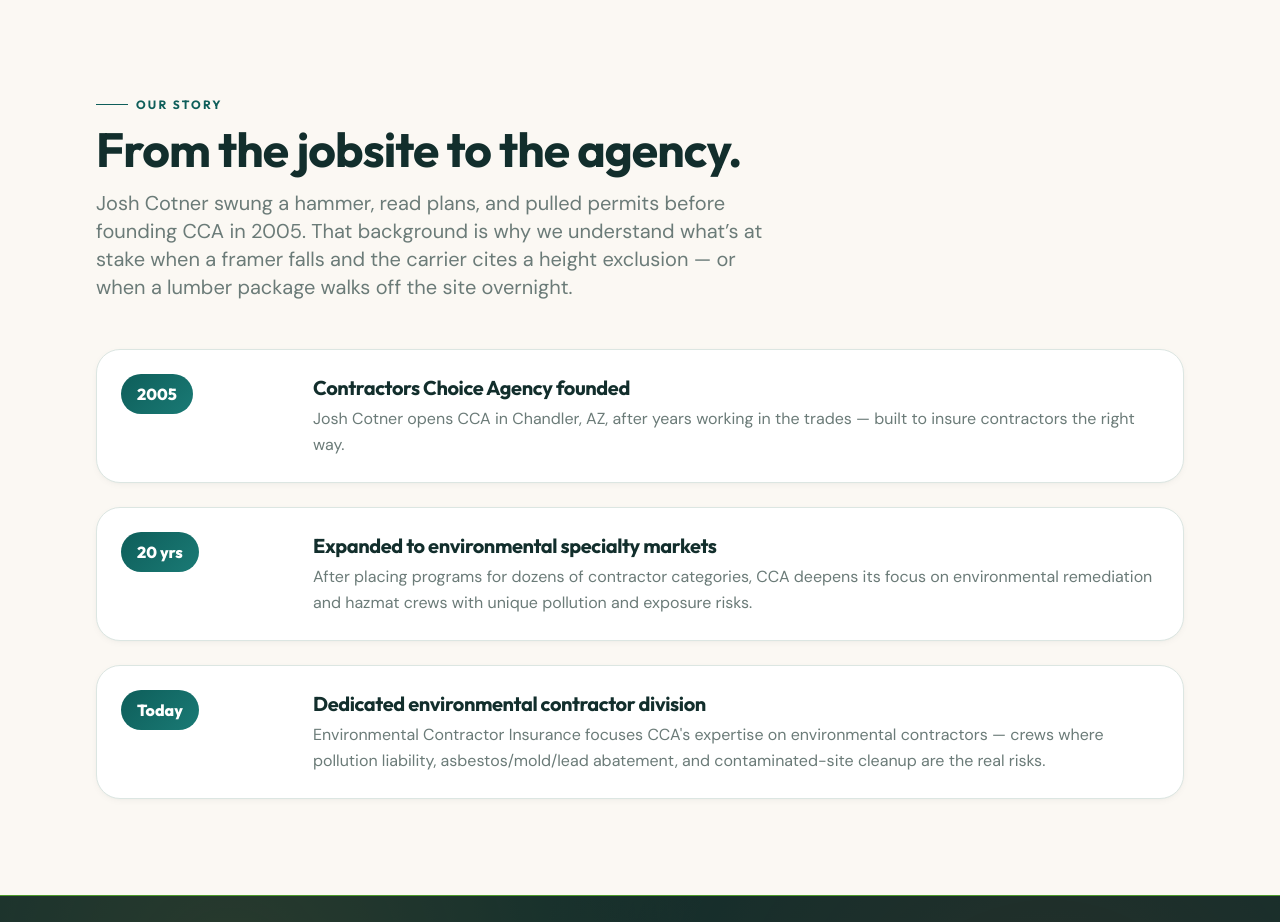
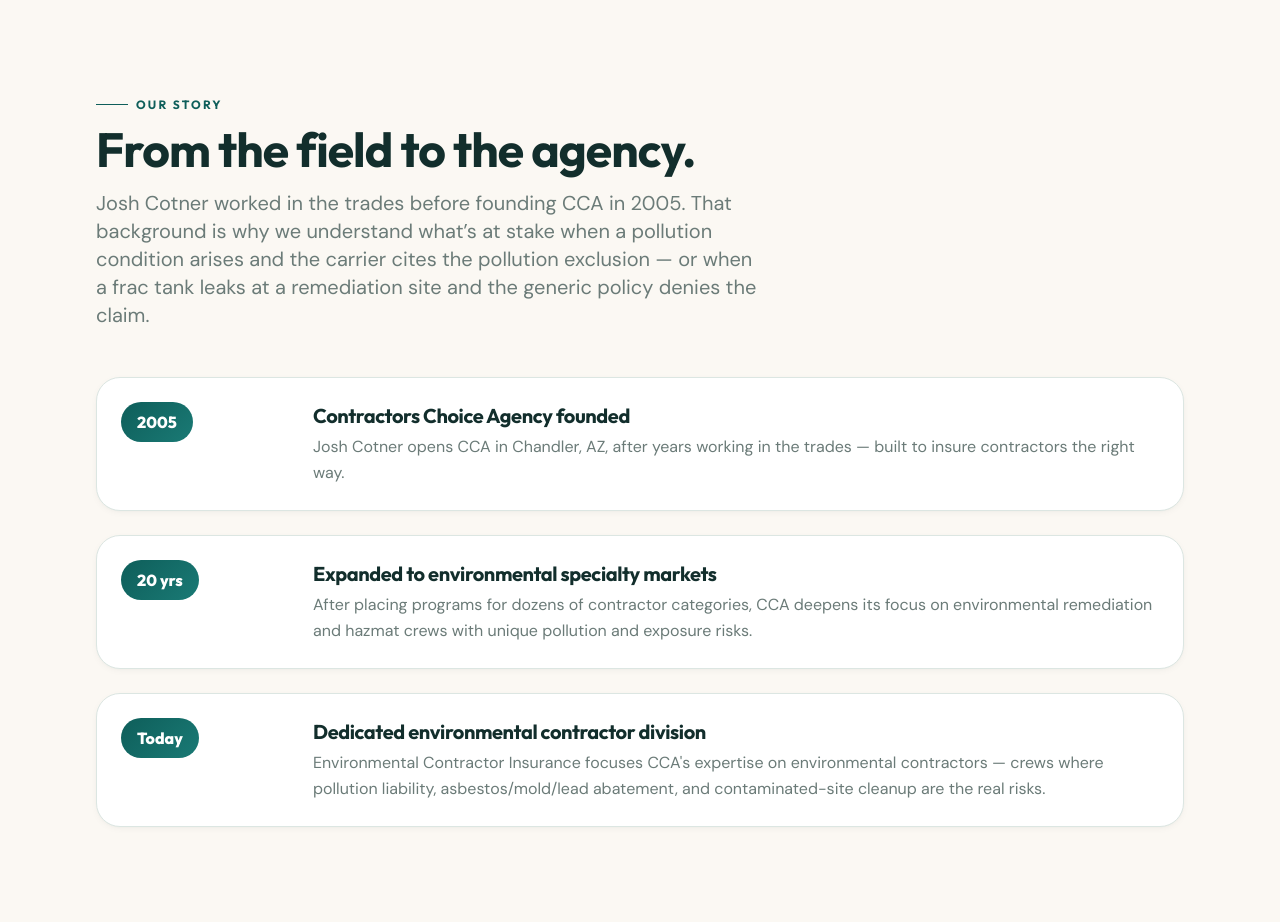
Before and after one commit to MCERQUA/environmentalcontractorsinsurance.com, a Next.js app: page /about in a window 1280 px wide. Shown: the part 860-1782 px from the top of the page. Built offline with nearby package versions, Linux system fonts and the light colour scheme.

Commit message:
auto-save: src/app/about/page.tsx,src/app/blog/page.tsx,src/app/coverage/page.tsx

```diff
--- a/src/app/about/page.tsx
+++ b/src/app/about/page.tsx
@@ -98,11 +98,12 @@ export default function AboutPage() {
           <div className="container-tight">
             <FadeIn className="max-w-2xl mb-12">
               <span className="eyebrow"><span className="h-px w-8 bg-clay" />Our story</span>
-              <h2 className="mt-3 h-section">From the jobsite to the agency.</h2>
+              <h2 className="mt-3 h-section">From the field to the agency.</h2>
               <p className="mt-4 lead">
-                Josh Cotner swung a hammer, read plans, and pulled permits before founding CCA in 2005.
-                That background is why we understand what&rsquo;s at stake when a framer falls and the
-                carrier cites a height exclusion — or when a lumber package walks off the site overnight.
+                Josh Cotner worked in the trades before founding CCA in 2005.
+                That background is why we understand what&rsquo;s at stake when a pollution condition arises
+                and the carrier cites the pollution exclusion — or when a frac tank leaks at a remediation site
+                and the generic policy denies the claim.
               </p>
             </FadeIn>
             <div className="space-y-6">
--- a/src/app/blog/page.tsx
+++ b/src/app/blog/page.tsx
@@ -9,14 +9,14 @@ import { SITE } from "@/lib/site";
 import { Calendar, Clock, ArrowRight } from "lucide-react";
 
 export const metadata: Metadata = {
-  title: "Framing Contractor Insurance Blog — Guides & Insights",
+  title: "Environmental Contractor Insurance Blog — Guides & Insights",
   description:
-    "Practical insurance guidance for framing & rough-carpentry contractors: general liability, workers' comp (class 5403), builder's risk, tools & equipment, and commercial auto.",
+    "Practical insurance guidance for environmental & remediation contractors: Contractors Pollution Liability (CPL), general liability, professional liability, workers' comp for abatement crews, and commercial auto.",
   alternates: { canonical: `${SITE.url}/blog` },
   openGraph: {
-    title: "Framing Contractor Insurance Blog | Contractors Choice Agency",
+    title: "Environmental Contractor Insurance Blog | Contractors Choice Agency",
     description:
-      "Practical insurance guidance for framing contractors: general liability, workers' comp, builder's risk, tools & equipment, and commercial auto.",
+      "Practical insurance guidance for environmental contractors: CPL, GL, professional liability, workers' comp, and commercial auto.",
     url: `${SITE.url}/blog`,
   },
 };
```
